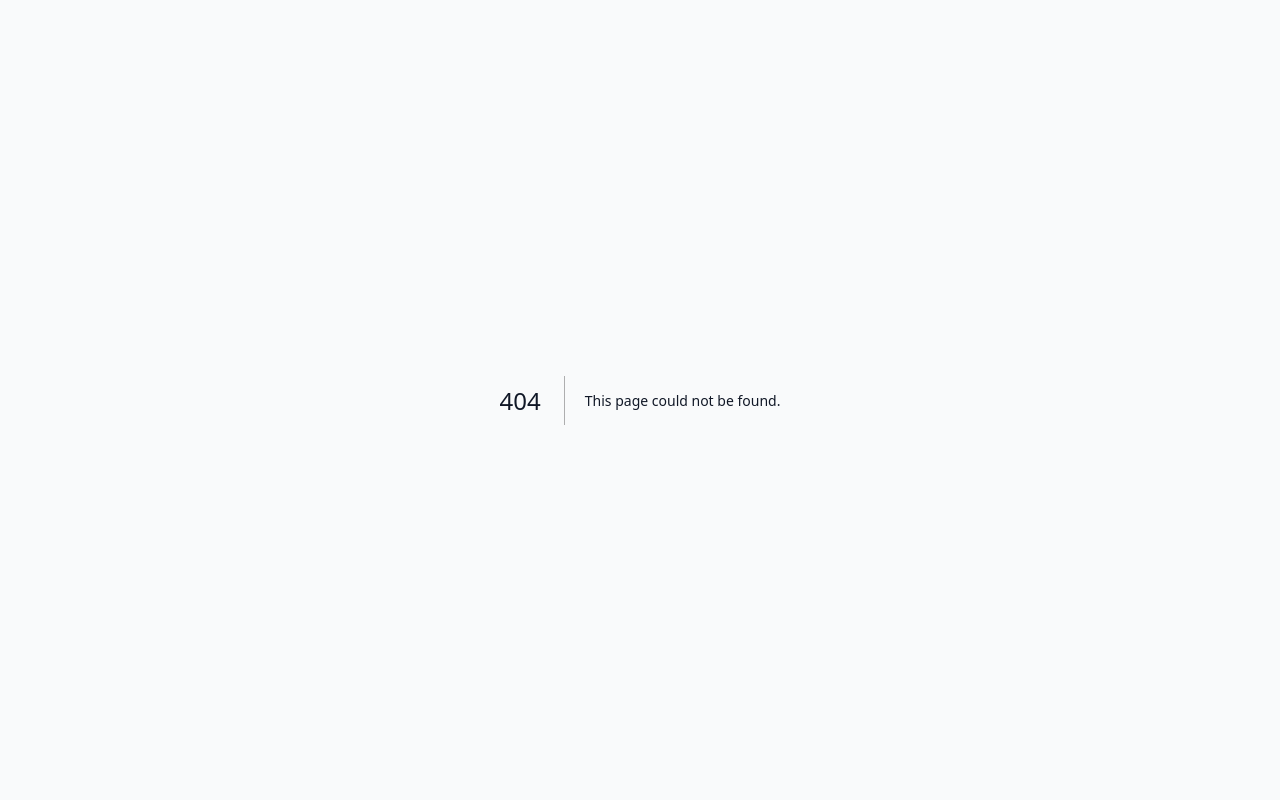
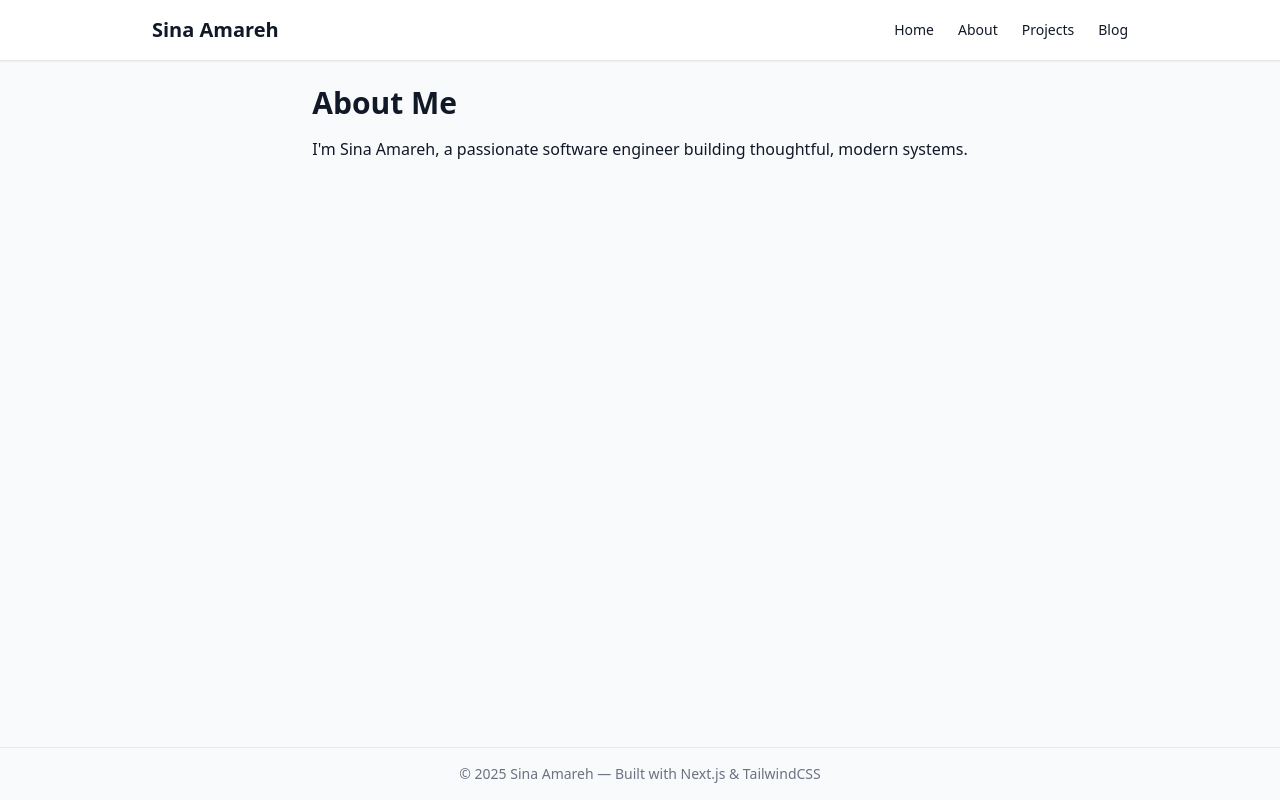
Before and after one commit to Sina-Amare/Portfolio, a Next.js app: page /about in a window 1280 px wide. Before the commit this address had no page. Built offline with nearby package versions, Linux system fonts and the light colour scheme.

Commit message:
feat(task-1.1): added global layout, navigation, and (site) grouping

```diff
--- /dev/null
+++ b/app/(site)/about/page.tsx
@@ -0,0 +1,8 @@
+export default function AboutPage() {
+  return (
+    <section className="space-y-4">
+      <h2 className="text-3xl font-bold">About Me</h2>
+      <p>I'm Sina Amareh, a passionate software engineer building thoughtful, modern systems.</p>
+    </section>
+  );
+}
--- /dev/null
+++ b/app/(site)/blog/page.tsx
@@ -0,0 +1,8 @@
+export default function BlogPage() {
+  return (
+    <section className="space-y-4">
+      <h2 className="text-3xl font-bold">Blog</h2>
+      <p>Thoughts on software engineering, technology, and innovation.</p>
+    </section>
+  );
+}
--- /dev/null
+++ b/app/(site)/layout.tsx
@@ -0,0 +1,42 @@
+import "../../styles/globals.css";
+import Link from "next/link";
+import { Metadata } from "next";
+
+export const metadata: Metadata = {
+  title: "Sina Amareh | Portfolio",
+  description: "Portfolio and Blog — Sina Amareh",
+};
+
+export default function SiteLayout({ children }: { children: React.ReactNode }) {
+  return (
+    <html lang="en">
+      <body className="bg-gray-50 text-gray-900 font-sans min-h-screen flex flex-col">
+        <header className="border-b bg-white shadow-sm sticky top-0 z-50">
+          <nav className="max-w-5xl mx-auto flex justify-between items-center py-4 px-6">
+            <h1 className="text-xl font-bold">Sina Amareh</h1>
+            <ul className="flex space-x-6 text-sm">
+              <li>
+                <Link href="/">Home</Link>
+              </li>
+              <li>
+                <Link href="/about">About</Link>
+              </li>
+              <li>
+                <Link href="/projects">Projects</Link>
+              </li>
+              <li>
+                <Link href="/blog">Blog</Link>
+              </li>
+            </ul>
+          </nav>
+        </header>
+
+        <main className="flex-1 max-w-5xl mx-auto p-6">{children}</main>
+
+        <footer className="border-t py-4 text-center text-sm text-gray-500">
+          © {new Date().getFullYear()} Sina Amareh — Built with Next.js & TailwindCSS
+        </footer>
+      </body>
+    </html>
+  );
+}
--- /dev/null
+++ b/app/(site)/projects/page.tsx
@@ -0,0 +1,8 @@
+export default function ProjectsPage() {
+  return (
+    <section className="space-y-4">
+      <h2 className="text-3xl font-bold">Projects</h2>
+      <p>Explore my latest projects and technical work.</p>
+    </section>
+  );
+}
--- a/app/layout.tsx
+++ /dev/null
@@ -1,16 +0,0 @@
-// layout.tsx
-import "../styles/globals.css";
-import type { Metadata } from "next";
-
-export const metadata: Metadata = {
-  title: "Sina Amareh | Portfolio",
-  description: "Professional portfolio and blog by Sina Amareh",
-};
-
-export default function RootLayout({ children }: { children: React.ReactNode }) {
-  return (
-    <html lang="en">
-      <body className="bg-gray-50 text-gray-900 font-sans">{children}</body>
-    </html>
-  );
-}
--- a/package.json
+++ b/package.json
@@ -18,15 +18,19 @@
   "author": "",
   "license": "ISC",
   "dependencies": {
+    "@shadcn/ui": "^0.0.4",
     "next": "^13.5.6",
     "react": "^18.2.0",
     "react-dom": "^18.2.0"
   },
   "devDependencies": {
     "@next/eslint-plugin-next": "^13.5.6",
+    "@radix-ui/react-slot": "^1.2.3",
     "@types/node": "^20.11.30",
     "@types/react": "^18.2.14",
     "autoprefixer": "^10.4.19",
+    "class-variance-authority": "^0.7.1",
+    "clsx": "^2.1.1",
     "contentlayer": "^0.3.4",
     "eslint": "^8.57.0",
     "gray-matter": "^4.0.3",
@@ -34,6 +38,7 @@
     "postcss": "^8.4.38",
     "prettier": "^3.2.5",
     "reading-time": "^1.5.0",
+    "tailwind-merge": "^3.3.1",
     "tailwindcss": "^3.4.4",
     "typescript": "^5.4.5"
   }
```
Also changed, not shown: app/(site)/page.tsx (renamed from app/page.tsx), 5 other files (tests, documents, lock files or other folders).
